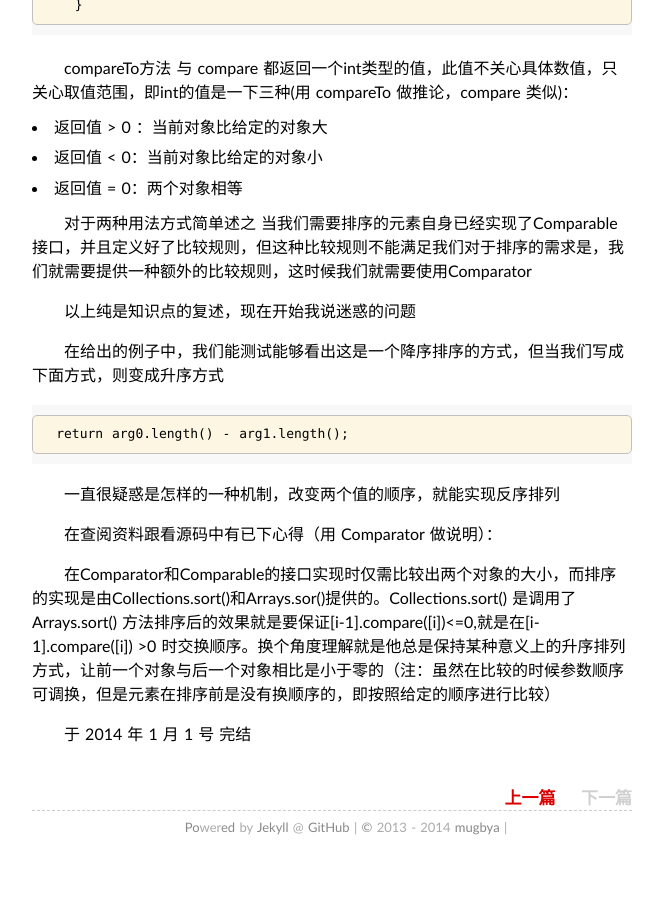
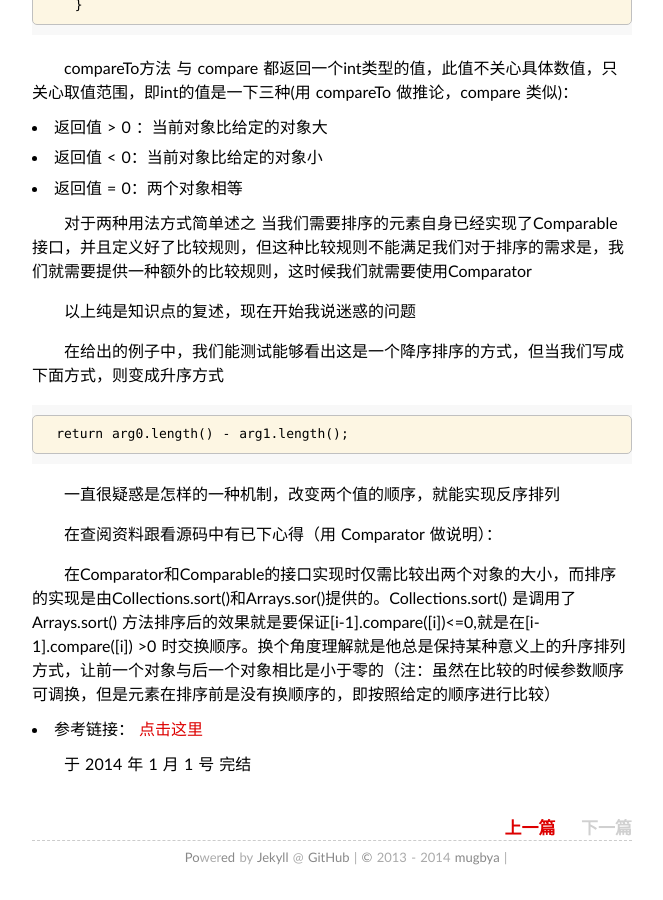
Before and after one commit to mugbya/mugbya.github.io, a Jekyll site: the page built from _posts/2014-01-01-Comparator与Comparable之浅谈.md, in a window 1280 px wide and 900 px high, scrolled down 1237 px. Shown: the whole window, without its empty margins (308-971 px from the left). Built offline with Jekyll 4.4.1, drawn with Linux system fonts in a browser that asks for light colours; some web fonts are replaced; Markdown is read by kramdown in place of the engine named in the settings; comment, search, counter and statistics services are not loaded; before the commit the page ends 2107 px from its top, so only the background shows below that.

Commit message:
Update 2014-01-01-Comparator与Comparable之浅谈.md

```diff
--- a/_posts/2014-01-01-Comparator与Comparable之浅谈.md
+++ b/_posts/2014-01-01-Comparator与Comparable之浅谈.md
@@ -65,4 +65,6 @@ compareTo方法 与 compare 都返回一个int类型的值，此值不关心具
 
 在Comparator和Comparable的接口实现时仅需比较出两个对象的大小，而排序的实现是由Collections.sort()和Arrays.sor()提供的。Collections.sort() 是调用了 Arrays.sort() 方法排序后的效果就是要保证[i-1].compare([i])<=0,就是在[i-1].compare([i]) >0 时交换顺序。换个角度理解就是他总是保持某种意义上的升序排列方式，让前一个对象与后一个对象相比是小于零的（注：虽然在比较的时候参数顺序可调换，但是元素在排序前是没有换顺序的，即按照给定的顺序进行比较）
 
+ * 参考链接： <a href="http://www.blogjava.net/fastunit/archive/2008/04/08/191533.html" target="_blank">点击这里</a>
+
   于 2014 年 1 月 1 号 完结
```
